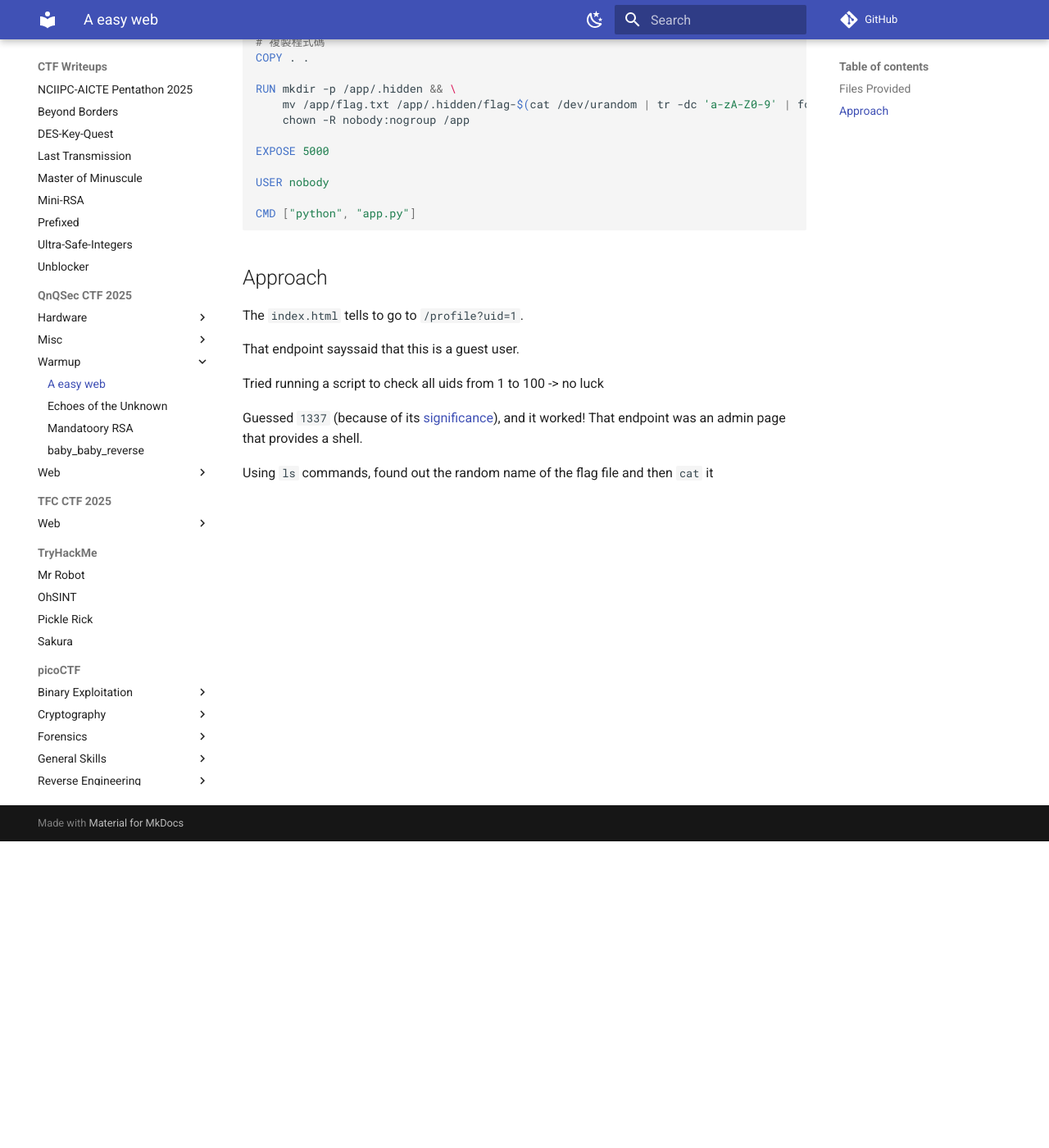
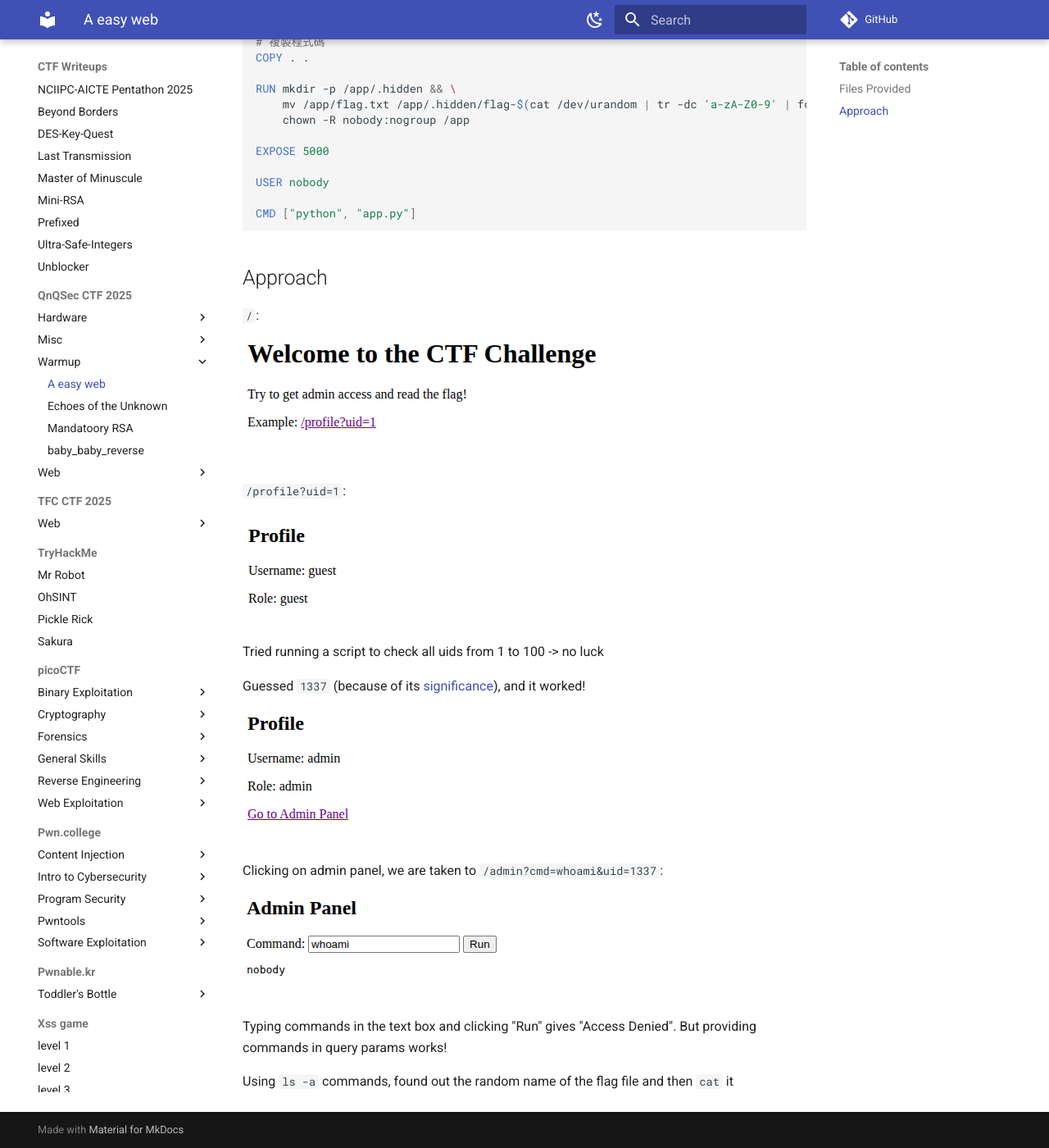
Before and after one commit to harshit-jain52/ctf, an MkDocs documentation site: the page built from docs/QnQSec CTF 2025/Warmup/A easy web.md, in a window 1280 px wide and 1400 px high, scrolled down 374 px. Shown: the whole window at 82% size. Built offline with MkDocs 1.6.1 and Material for MkDocs 9.7.7, drawn with Linux system fonts in a browser that asks for light colours; comment, search, counter and statistics services are not loaded.

Commit message:
images of qnq web chals

```diff
--- a/docs/QnQSec CTF 2025/Warmup/A easy web.md
+++ b/docs/QnQSec CTF 2025/Warmup/A easy web.md
@@ -28,12 +28,24 @@ CMD ["python", "app.py"]
 
 ## Approach
 
-The `index.html` tells to go to `/profile?uid=1`.
+`/`:
 
-That endpoint sayssaid that this is a guest user.
+![image](../media/easyweb1.png)
+
+`/profile?uid=1`:
+
+![image](../media/easyweb2.png)
 
 Tried running a script to check all uids from 1 to 100 -> no luck
 
-Guessed `1337` (because of its [significance](https://en.wikipedia.org/wiki/Leet)), and it worked! That endpoint was an admin page that provides a shell.
+Guessed `1337` (because of its [significance](https://en.wikipedia.org/wiki/Leet)), and it worked!
 
-Using `ls` commands, found out the random name of the flag file and then `cat` it
+![image](../media/easyweb3.png)
+
+Clicking on admin panel, we are taken to `/admin?cmd=whoami&uid=1337`:
+
+![image](../media/easyweb4.png)
+
+Typing commands in the text box and clicking "Run" gives "Access Denied". But providing commands in query params works!
+
+Using `ls -a` commands, found out the random name of the flag file and then `cat` it
```
Also changed, not shown: docs/QnQSec CTF 2025/Web/QnQsec portal.md (+40 -7 lines), docs/QnQSec CTF 2025/Web/s3cr3t_w3b.md (+4 -0 lines), docs/QnQSec CTF 2025/media/easyweb1.png (added), docs/QnQSec CTF 2025/media/easyweb2.png (added), docs/QnQSec CTF 2025/media/easyweb3.png (added), docs/QnQSec CTF 2025/media/easyweb4.png (added), docs/QnQSec CTF 2025/media/qnqportal1.png (added), docs/QnQSec CTF 2025/media/qnqportal2.png (added), docs/QnQSec CTF 2025/media/qnqportal3.png (added), docs/QnQSec CTF 2025/media/qnqportal4.png (added), docs/QnQSec CTF 2025/media/qnqportal5.png (added), docs/QnQSec CTF 2025/media/qnqportal6.png (added), docs/QnQSec CTF 2025/media/secretweb1.png (added), docs/QnQSec CTF 2025/media/secretweb2.png (added).
